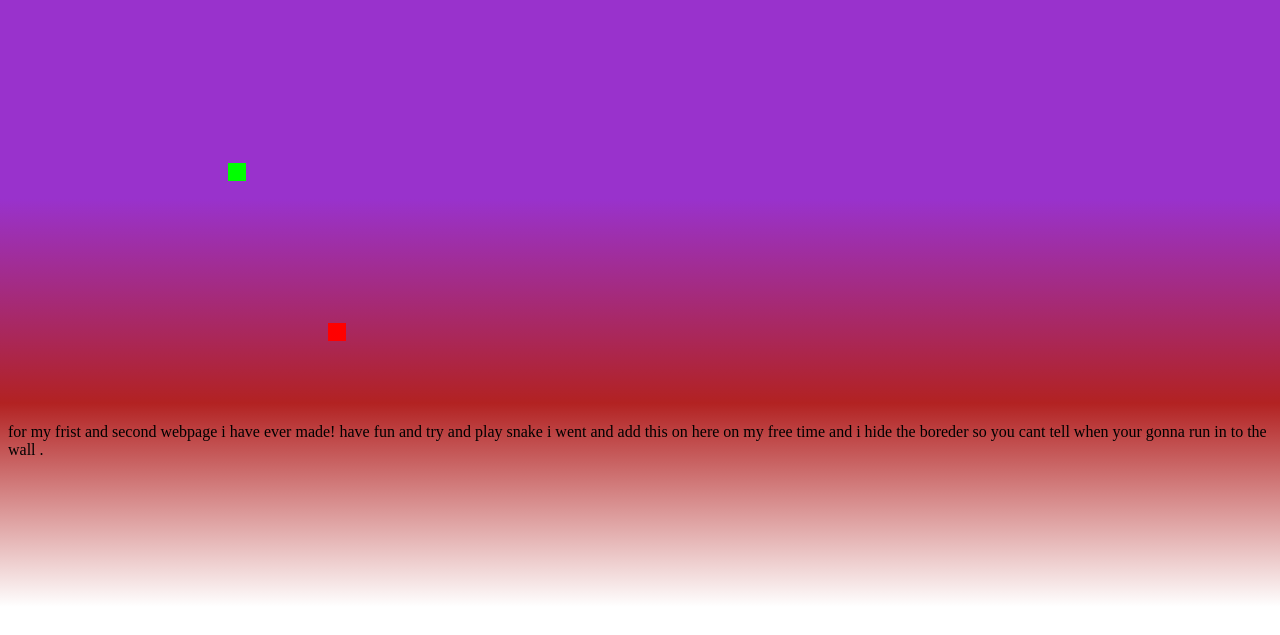
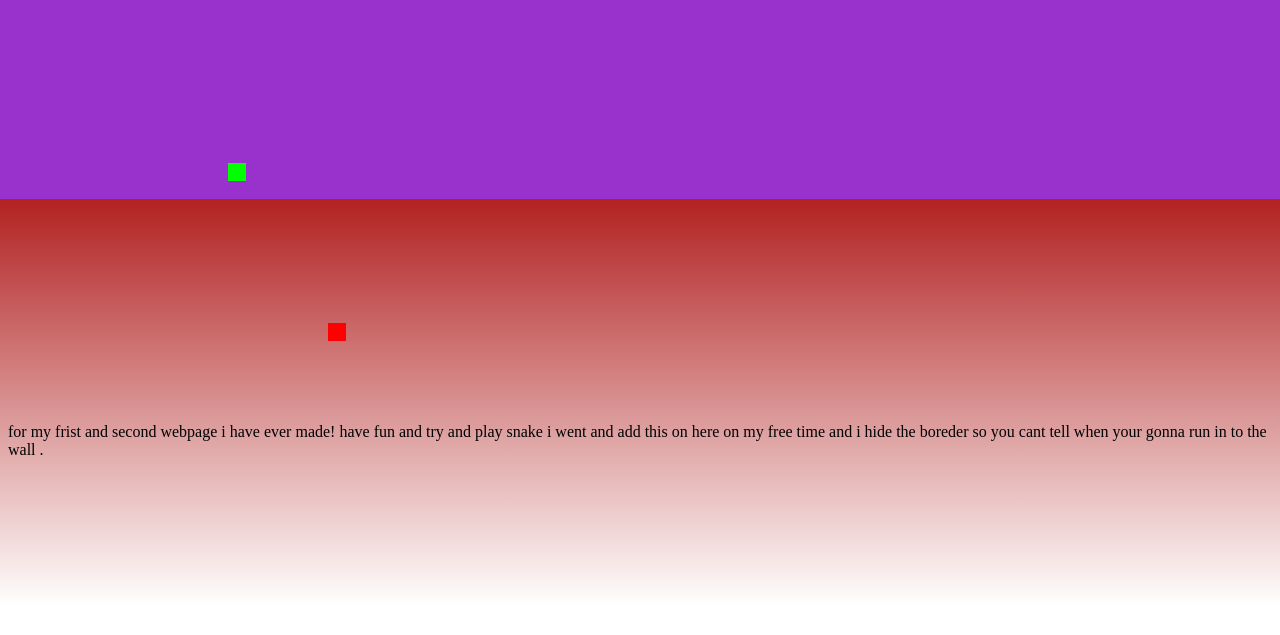
Before and after one commit to nate242424/the-one1, a plain HTML site: page test.html in a window 1280 px wide. Shown: the part 5-640 px from the top of the page. Drawn offline with Linux system fonts and the light colour scheme.

Commit message:
Update test.html

```diff
--- a/test.html
+++ b/test.html
@@ -3,7 +3,7 @@
 <head>
 <style>
   body {
-    background-image: linear-gradient(to bottom, DarkOrchid 0%, DarkOrchid 25%, FireBrick 50%, white 75%, white 100%);
+    background-image: linear-gradient(to bottom, DarkOrchid 25%, DarkOrchid 25%, FireBrick 25%, white 75%, white 100%);
     min-height: 100vh;
   }
 
```
